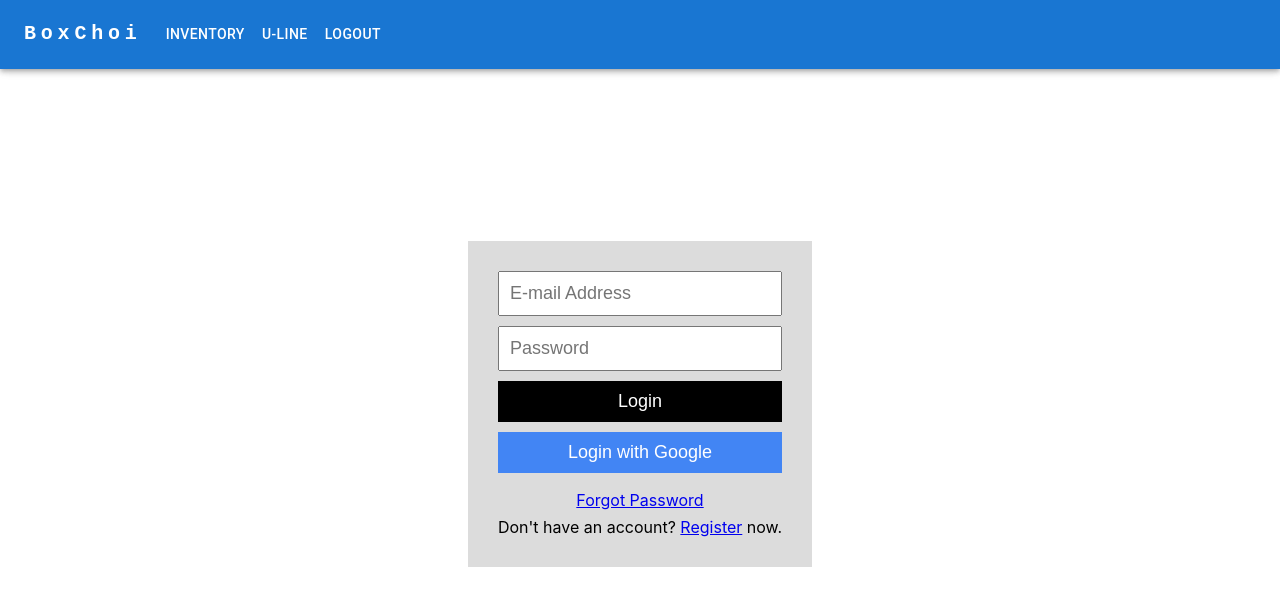
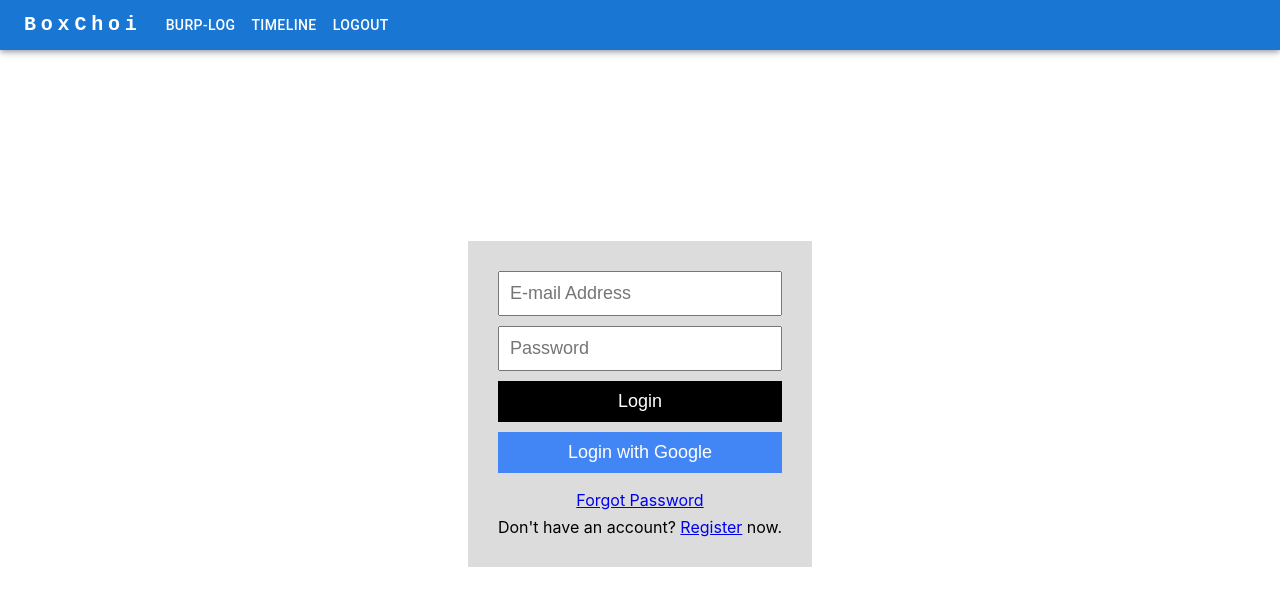
Before and after one commit to WhaleAnchor/BurpBud, a React (Create React App) app: page / in a window 1280 px wide. Shown: the top 606 px of the page. Built offline with nearby package versions, Linux system fonts and the light colour scheme; no server answers.

Commit message:
added state for changing components on loggingpage.js

```diff
--- a/src/components/Navbar.css
+++ b/src/components/Navbar.css
@@ -1,12 +1,16 @@
 .navbarWrapper {
     position:fixed;
     width: 100%;
+    height:50px;
+    display: flex;
+    justify-content: center;
+    align-items: center;
     top: 0;
     left: 0;
 }
 
 .logo {
-    height:35px;
+    height:30px;
     width:auto;
     margin-right: 10px;
     display: flex;
--- a/src/components/Navbar.js
+++ b/src/components/Navbar.js
@@ -1,4 +1,4 @@
-import React, { useEffect, useState } from "react";
+import React, { useEffect } from "react";
 import AppBar from '@mui/material/AppBar';
 import Box from '@mui/material/Box';
 import Toolbar from '@mui/material/Toolbar';
@@ -10,13 +10,11 @@ import './NavBar.css'
 // firebase imports
 import { useAuthState } from "react-firebase-hooks/auth";
 import { useNavigate } from "react-router-dom";
-import { auth, db, logout } from "../firebase/firebase";
-import { query, collection, getDocs, where } from "firebase/firestore";
+import { auth, logout } from "../firebase/firebase";
 
 
-function NavBar() {
+function NavBar({ setActiveComponent }) {
   const [user, loading, error] = useAuthState(auth);
-  const [name, setName] = useState("");
   const navigate = useNavigate();
 
   // If not logged in, takes user back to login page
@@ -25,9 +23,12 @@ function NavBar() {
     if (!user) return navigate("/");
   }, [user, loading]);
 
-  // Takes user to ULINE website
-  function ulineHandler() {
-    window.open("https://www.uline.com", "_blank");
+  function burpLogHandler() {
+    setActiveComponent('logs');
+  }
+
+  function timelineHandler() {
+    setActiveComponent('timeline');
   };
 
 
@@ -53,20 +54,20 @@ function NavBar() {
             BoxChoi
           </Typography>
 
-          {/* Inventory */}
+          {/* Main burp logging page */}
           <Box sx={{ flexGrow: 0 }}>
             <Typography title="Open settings">
-              <Button href="./" sx={{ my: 2, color: 'white', display: 'block'  }}>
-                Inventory
+              <Button onClick={burpLogHandler} sx={{ my: 2, color: 'white', display: 'block'  }}>
+                Burp-Log
               </Button>
             </Typography>
           </Box>
 
-          {/* U-Line */}
+          {/* data page */}
           <Box sx={{ flexGrow: 0 }}>
             <Typography title="Open settings">
-              <Button onClick={ulineHandler} sx={{ my: 2, color: 'white', display: 'block'  }}>
-              U-Line
+              <Button onClick={timelineHandler} sx={{ my: 2, color: 'white', display: 'block'  }}>
+              Timeline
               </Button>
             </Typography>
           </Box>
```
